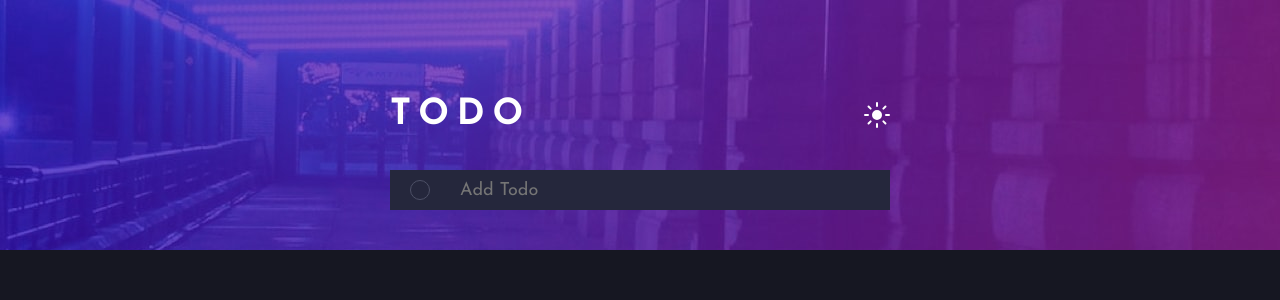
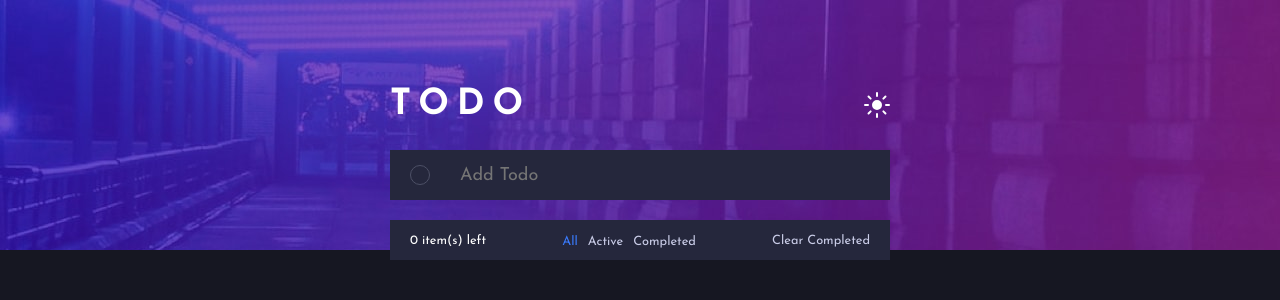
Before and after one commit to bernardobfg/todoApp, a React (Vite) app: page / in a window 1280 px wide. Shown: the top 300 px of the page. Built offline with nearby package versions, Linux system fonts and the light colour scheme.

Commit message:
basic project done

```diff
--- a/package.json
+++ b/package.json
@@ -9,11 +9,13 @@
   "dependencies": {
     "react": "^17.0.0",
     "react-dom": "^17.0.0",
-    "sass": "^1.43.4"
+    "sass": "^1.43.4",
+    "uuid": "^8.3.2"
   },
   "devDependencies": {
     "@types/react": "^17.0.0",
     "@types/react-dom": "^17.0.0",
+    "@types/uuid": "^8.3.1",
     "@vitejs/plugin-react": "^1.0.0",
     "typescript": "^4.3.2",
     "vite": "^2.6.4"
--- a/src/components/Header.tsx/styles.module.scss
+++ b/src/components/Header.tsx/styles.module.scss
@@ -10,7 +10,7 @@
     display: flex;
     justify-content: space-between;
     align-items: center;
-    margin-top: -20px;
+    margin-top: -40px;
     h1{
       letter-spacing:0.5rem;
       font-weight: bold;
--- a/src/components/NewTodo/index.tsx
+++ b/src/components/NewTodo/index.tsx
@@ -12,6 +12,9 @@ export const NewTodo = ({handleAddTodo}: NewTodoProps) => {
   const [text, setText] = useState("");
 
   const onSubmit = (e: React.FormEvent<HTMLFormElement>) => {
+    if (text.trim().length === 0) {
+      return;
+    }
     e.preventDefault();
     handleAddTodo(text);
     setText("");
--- a/src/components/NewTodo/styles.module.scss
+++ b/src/components/NewTodo/styles.module.scss
@@ -3,7 +3,7 @@
   background-color: var(--blue-800);
   display: flex;
   justify-content: space-between;
-  padding: 10px 20px;
+  padding: 15px 20px;
   span{
     height: 20px;
     width: 20px;
@@ -20,6 +20,7 @@
       outline: none;
       width: 100%;
       color: var(--blue-100);
+      caret-color: var(--blue);
     }
   }
 
--- a/src/components/Todo/index.tsx
+++ b/src/components/Todo/index.tsx
@@ -4,20 +4,20 @@ import cross from '../../assets/icon-cross.svg'
 import styles from "./styles.module.scss"
 interface TodoComponentProps {
   todo: TodoProps;
-  handleMarkAsCompleted: (id: number) => void;
-  handleDeleteTodo: (id: number) => void;
+  handleMarkAsCompleted: (id: string) => void;
+  handleDeleteTodo: (id: string) => void;
 
 }
 
 export const Todo = ({ todo, handleMarkAsCompleted, handleDeleteTodo }: TodoComponentProps) => {
   return (
     <div className={styles.container}>
-      <button onClick={() => handleMarkAsCompleted(todo.id)}>
+      <button onClick={() => handleMarkAsCompleted(todo.id)} className={todo.completed ? styles.colored: ""}>
         {
           <div className={todo.completed ? styles.checked : styles.unchecked}> </div>
         }
       </button>
-      <p>{todo.text}</p>
+      <p className={todo.completed ? styles.completed: ""}>{todo.text}</p>
       <button className={styles.cross} onClick={() => handleDeleteTodo(todo.id)}>
         <img src={cross} alt="cross" />
       </button>
--- a/src/components/Todo/styles.module.scss
+++ b/src/components/Todo/styles.module.scss
@@ -4,18 +4,25 @@
   justify-content: space-between;
   width: 100%;
   height: 100%;
-  padding: 10px 20px;
+  padding: 15px 20px;
   margin: 0;
   border-bottom: 1px solid var(--blue-600);
 
   button{
     background-color:transparent;
     border: 0;
+    height: 20px;
+    width: 20px;
+    border-radius: 50%;
     div{
       height: 20px;
       width: 20px;
       border-radius: 50%;
     }
+
+  }
+  button.colored{
+    background: linear-gradient(130deg, var(--checked1), var(--checked2));
   }
   p{
     margin: 0 15px;
@@ -29,19 +36,26 @@
 }
 
 .checked{
-  background-image: url(../..//assets/icon-check.svg);
+  background-image: url(../../assets/icon-check.svg);
   background-repeat: no-repeat;
   background-position: center;
   background-size: 10px;
+
 }
 
 .cross{
   img{
     width: 12px;
-    transition: all 0.5s linear;
+    transition: all 0.2s linear;
     &:hover{
       filter: brightness(1.5);
       transform: scale(1.1);
     }
   }
 }
+
+
+.completed{
+  text-decoration: line-through;
+  color: var(--blue-100);
+}
--- a/src/components/TodoList/index.tsx
+++ b/src/components/TodoList/index.tsx
@@ -3,8 +3,8 @@ import { Todo } from "../Todo"
 import styles from "./styles.module.scss"
 interface TodoListProps {
   todos: TodoProps[];
-  handleMarkAsCompleted: (id: number) => void;
-  handleDeleteTodo: (id: number) => void;
+  handleMarkAsCompleted: (id: string) => void;
+  handleDeleteTodo: (id: string) => void;
 }
 
 export const TodoList = ({todos, handleMarkAsCompleted, handleDeleteTodo}: TodoListProps) => {
--- a/src/pages/Home/index.tsx
+++ b/src/pages/Home/index.tsx
@@ -1,47 +1,77 @@
-import { useState } from "react";
+import { useEffect, useState } from "react";
+import { v4 as uuidv4 } from "uuid";
 import { Header } from "../../components/Header.tsx";
 import { NewTodo } from "../../components/NewTodo";
 import { TodoList } from "../../components/TodoList";
 import styles from "./styles.module.scss"
 
 export type TodoProps = {
-  id: number;
+  id: string;
   text: string;
   completed: boolean;
 }
 
 
 export const Home = () => {
-  const [todos, setTodos] = useState<TodoProps[]>([]);
+  const [allTodos, setAllTodos] = useState<TodoProps[]>([]);
+  const [selectedTodos, setSelectedTodos] = useState<TodoProps[]>([]);
+  const [todoType, setTodoType] = useState<string>("all");
+
+  useEffect(() => {
+    if (todoType === "all") {
+      setSelectedTodos(allTodos)
+    }
+    if (todoType === "completed") {
+      setSelectedTodos(allTodos.filter(todo => todo.completed))
+    }
+    if (todoType === "active") {
+      setSelectedTodos(allTodos.filter(todo => !todo.completed))
+    }
+    }, [todoType, allTodos])
 
   const handleAddTodo = (text: string) => {
     const newTodo: TodoProps = {
-      id: todos.length,
+      id: uuidv4(),
       text,
       completed: false,
     };
-    setTodos([...todos, newTodo]);
+    setAllTodos([...allTodos, newTodo]);
   };
 
-  const handleMarkAsCompleted = (id: number)  => {
-    const newTodos = todos.map(todo => {
+  const handleMarkAsCompleted = (id: string)  => {
+    const newTodos = allTodos.map(todo => {
       if (todo.id === id) {
         return { ...todo, completed: !todo.completed };
       }
       return todo;
     });
-    setTodos(newTodos);
+    setAllTodos(newTodos);
   }
-  const handleDeleteTodo = (id: number) => {
-    const newTodos = todos.filter(todo => todo.id !== id);
-    setTodos(newTodos);
+  const handleDeleteTodo = (id: string) => {
+    const newTodos = allTodos.filter(todo => todo.id !== id);
+    setAllTodos(newTodos);
   }
+
+  const handleClearCompleted = () => {
+    const newTodos = allTodos.filter(todo => !todo.completed);
+    setAllTodos(newTodos);
+  }
+
   return (
     <div className={styles.container}>
       <Header />
       <div>
         <NewTodo handleAddTodo={handleAddTodo}/>
-        <TodoList todos={todos} handleMarkAsCompleted={handleMarkAsCompleted} handleDeleteTodo={handleDeleteTodo}/>
+        <TodoList todos={selectedTodos} handleMarkAsCompleted={handleMarkAsCompleted} handleDeleteTodo={handleDeleteTodo} />
+        <div className={styles.resume}>
+          <small>{allTodos.filter(todo => !todo.completed).length} item(s) left</small>
+          <div>
+            <button className={todoType === "all"? styles.selected: ""} onClick={() => setTodoType("all")}>All</button>
+            <button className={todoType === "active"? styles.selected: ""} onClick={() => setTodoType("active")}>Active</button>
+            <button className={todoType === "completed"? styles.selected: ""} onClick={() => setTodoType("completed")}>Completed</button>
+          </div>
+          <button onClick={handleClearCompleted}>Clear Completed</button>
+        </div>
       </div>
     </div>
   );
--- a/src/pages/Home/styles.module.scss
+++ b/src/pages/Home/styles.module.scss
@@ -1,10 +1,44 @@
 .container{
   >div{
     width: 500px;
-    margin: -80px auto 0;
+    margin: -100px auto 0;
     display: flex;
     flex-direction: column;
     align-items: center;
     justify-content: center;
   }
 }
+
+.resume{
+  display: flex;
+  width: 100%;
+  justify-content: space-between;
+  align-items: center;
+  height: 40px;
+  background-color: var(--blue-800);
+  padding: 10px 20px;
+  small{
+    font-size: .8rem;
+  }
+
+  button{
+    background: transparent;
+    border: 0;
+    color: var(--blue-100);
+    font-size: .8rem;
+    transition: all .2s linear;
+    &:hover{
+      color: var(--white);
+    }
+  }
+  .selected{
+    color: var(--blue) !important;
+  }
+
+  div{
+
+    button + button{
+      margin-left: 10px;
+    }
+  }
+}
--- a/src/styles/global.scss
+++ b/src/styles/global.scss
@@ -12,6 +12,9 @@
   --blue-700: hsl(237, 14%, 26%);
   --blue-800: hsl(235, 24%, 19%);
   --blue-900: hsl(235, 21%, 11%);
+  --blue: hsl(220, 98%, 61%);
+  --checked1: hsl(192, 100%, 67%);
+  --checked2: hsl(280, 87%, 65%);
 
 }
 @media(max-width: 1080px){
```
Also changed, not shown: 1 other file (tests, documents, lock files or other folders).
